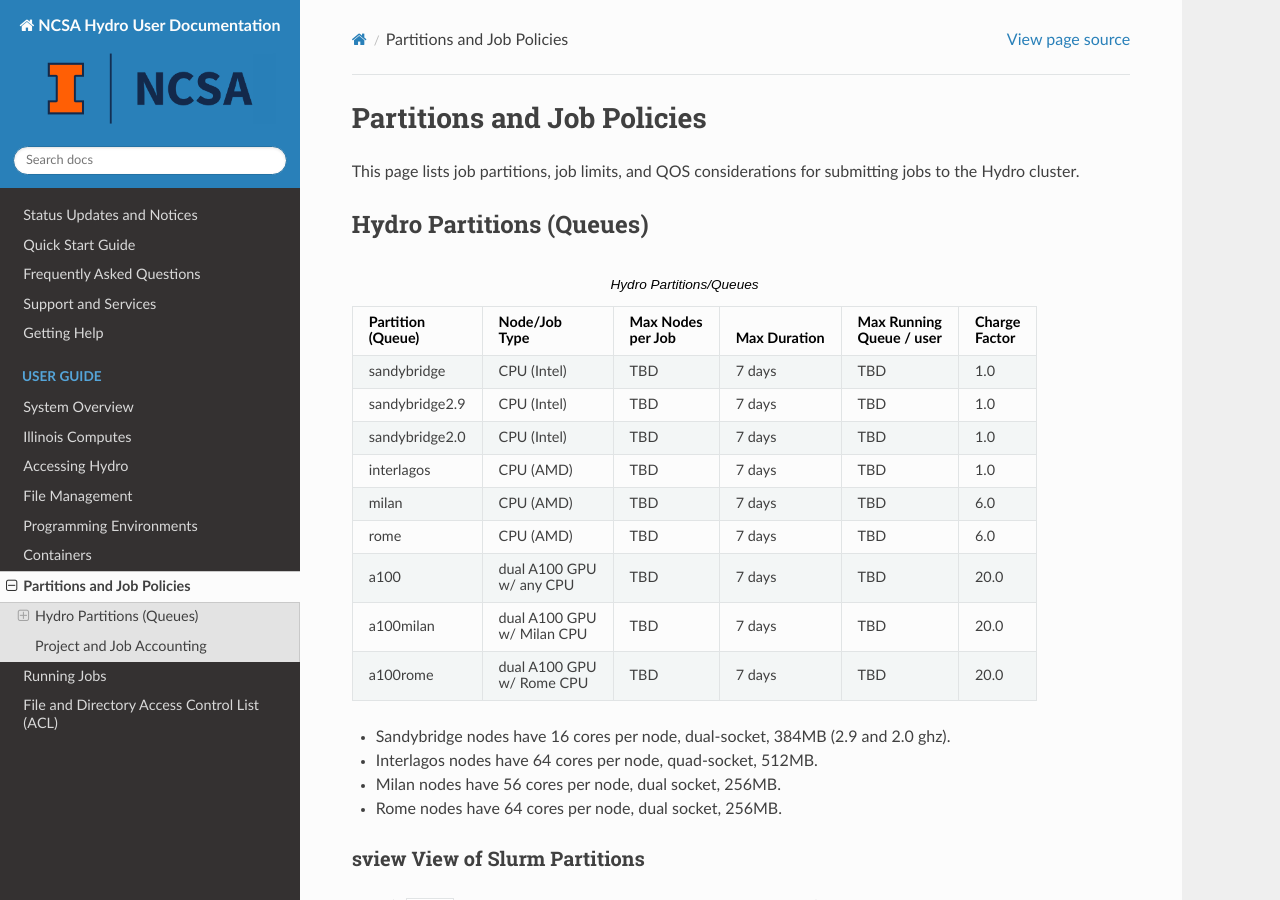
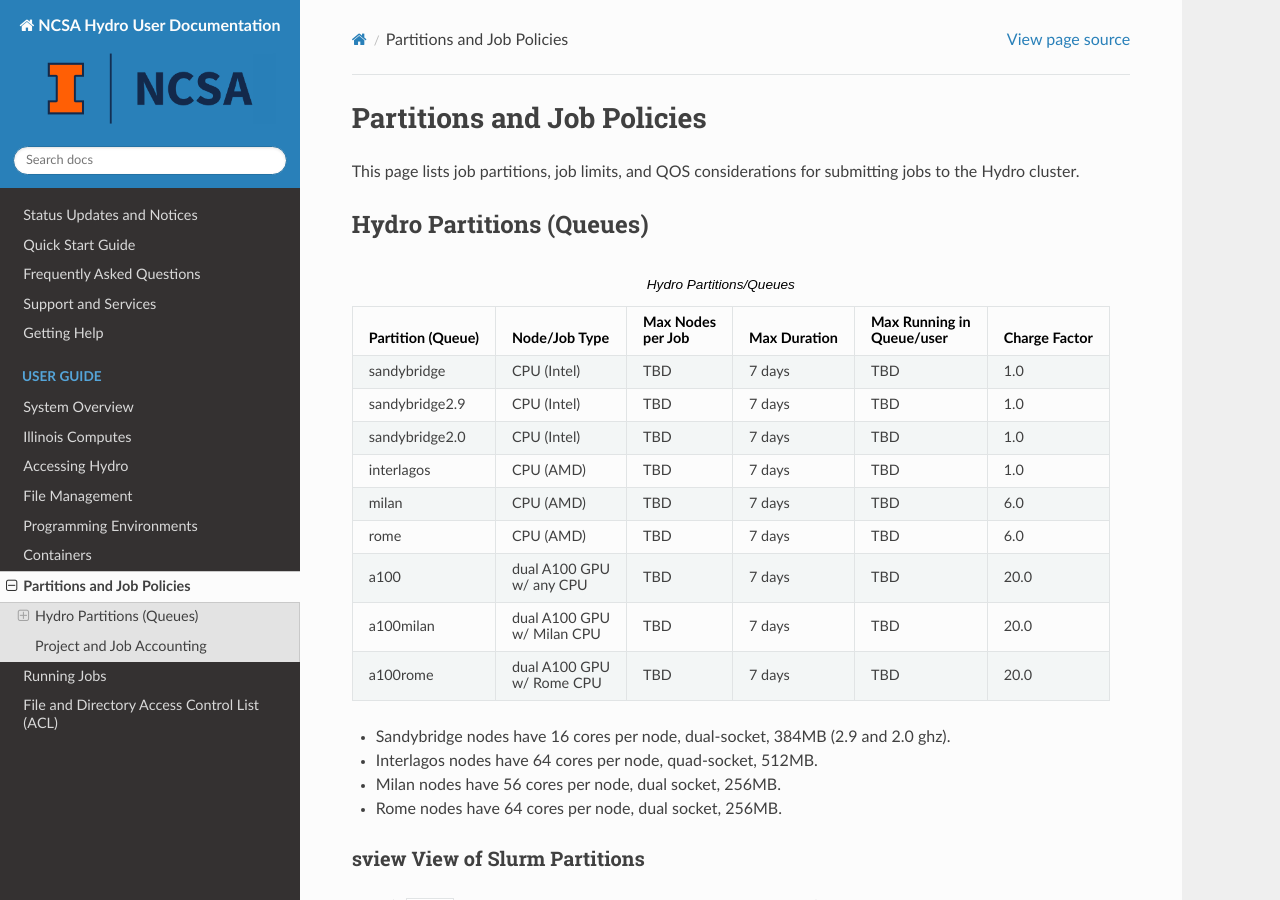
Before and after one commit to ncsa/hydro_documentation, a Sphinx documentation site: the page built from docs/source/user-guide/partitions-policies.rst, in a window 1280 px wide and 900 px high. Built offline with Sphinx 7.4.7 and the Read the Docs theme 2.0.0, drawn with Linux system fonts in a browser that asks for light colours.

```diff
--- a/docs/source/user-guide/partitions-policies.rst
+++ b/docs/source/user-guide/partitions-policies.rst
@@ -11,37 +11,35 @@ Hydro Partitions (Queues)
 
 .. table:: Hydro Partitions/Queues
 
-   +---------------+---------------+----------+---------------+----------+----------+
-   | Partition     | Node/Job      | Max      | Max           | Max      | Charge   |
-   |               |               | Nodes    | Duration      | Running  |          |
-   | (Queue)       | Type          |          |               |          | Factor   |
-   |               |               | per      |               | Queue /  |          |
-   |               |               | Job      |               | user     |          |
-   +===============+===============+==========+===============+==========+==========+
-   | sandybridge   | CPU (Intel)   | TBD      | 7 days        | TBD      | 1.0      |
-   +---------------+---------------+----------+---------------+----------+----------+
-   | sandybridge2.9| CPU (Intel)   | TBD      | 7 days        | TBD      | 1.0      |
-   +---------------+---------------+----------+---------------+----------+----------+
-   | sandybridge2.0| CPU (Intel)   | TBD      | 7 days        | TBD      | 1.0      |
-   +---------------+---------------+----------+---------------+----------+----------+
-   | interlagos    | CPU (AMD)     | TBD      | 7 days        | TBD      | 1.0      |
-   +---------------+---------------+----------+---------------+----------+----------+
-   | milan         | CPU (AMD)     | TBD      | 7 days        | TBD      | 6.0      |
-   +---------------+---------------+----------+---------------+----------+----------+
-   | rome          | CPU (AMD)     | TBD      | 7 days        | TBD      | 6.0      |
-   +---------------+---------------+----------+---------------+----------+----------+
-   | a100          | dual A100 GPU | TBD      | 7 days        | TBD      | 20.0     |
-   |               |               |          |               |          |          |
-   |               | w/ any CPU    |          |               |          |          |
-   +---------------+---------------+----------+---------------+----------+----------+
-   | a100milan     | dual A100 GPU | TBD      | 7 days        | TBD      | 20.0     |
-   |               |               |          |               |          |          |
-   |               | w/ Milan CPU  |          |               |          |          |
-   +---------------+---------------+----------+---------------+----------+----------+
-   | a100rome      | dual A100 GPU | TBD      | 7 days        | TBD      | 20.0     |
-   |               |               |          |               |          |          |
-   |               | w/ Rome CPU   |          |               |          |          |
-   +---------------+---------------+----------+---------------+----------+----------+
+   +-------------------+---------------+-----------+--------------+----------------+---------------+
+   | Partition (Queue) | Node/Job Type | Max Nodes | Max Duration | Max Running in | Charge Factor |
+   |                   |               |           |              |                |               |
+   |                   |               | per Job   |              | Queue/user     |               |
+   +===================+===============+===========+==============+================+===============+
+   | sandybridge       | CPU (Intel)   | TBD       | 7 days       | TBD            | 1.0           |
+   +-------------------+---------------+-----------+--------------+----------------+---------------+
+   | sandybridge2.9    | CPU (Intel)   | TBD       | 7 days       | TBD            | 1.0           |
+   +-------------------+---------------+-----------+--------------+----------------+---------------+
+   | sandybridge2.0    | CPU (Intel)   | TBD       | 7 days       | TBD            | 1.0           |
+   +-------------------+---------------+-----------+--------------+----------------+---------------+
+   | interlagos        | CPU (AMD)     | TBD       | 7 days       | TBD            | 1.0           |
+   +-------------------+---------------+-----------+--------------+----------------+---------------+
+   | milan             | CPU (AMD)     | TBD       | 7 days       | TBD            | 6.0           |
+   +-------------------+---------------+-----------+--------------+----------------+---------------+
+   | rome              | CPU (AMD)     | TBD       | 7 days       | TBD            | 6.0           |
+   +-------------------+---------------+-----------+--------------+----------------+---------------+
+   | a100              | dual A100 GPU | TBD       | 7 days       | TBD            | 20.0          |
+   |                   |               |           |              |                |               |
+   |                   | w/ any CPU    |           |              |                |               |
+   +-------------------+---------------+-----------+--------------+----------------+---------------+
+   | a100milan         | dual A100 GPU | TBD       | 7 days       | TBD            | 20.0          |
+   |                   |               |           |              |                |               |
+   |                   | w/ Milan CPU  |           |              |                |               |
+   +-------------------+---------------+-----------+--------------+----------------+---------------+
+   | a100rome          | dual A100 GPU | TBD       | 7 days       | TBD            | 20.0          |
+   |                   |               |           |              |                |               |
+   |                   | w/ Rome CPU   |           |              |                |               |
+   +-------------------+---------------+-----------+--------------+----------------+---------------+
 
 - Sandybridge nodes have 16 cores per node, dual-socket, 384MB (2.9 and 2.0 ghz).
 - Interlagos nodes have 64 cores per node, quad-socket, 512MB.
```
